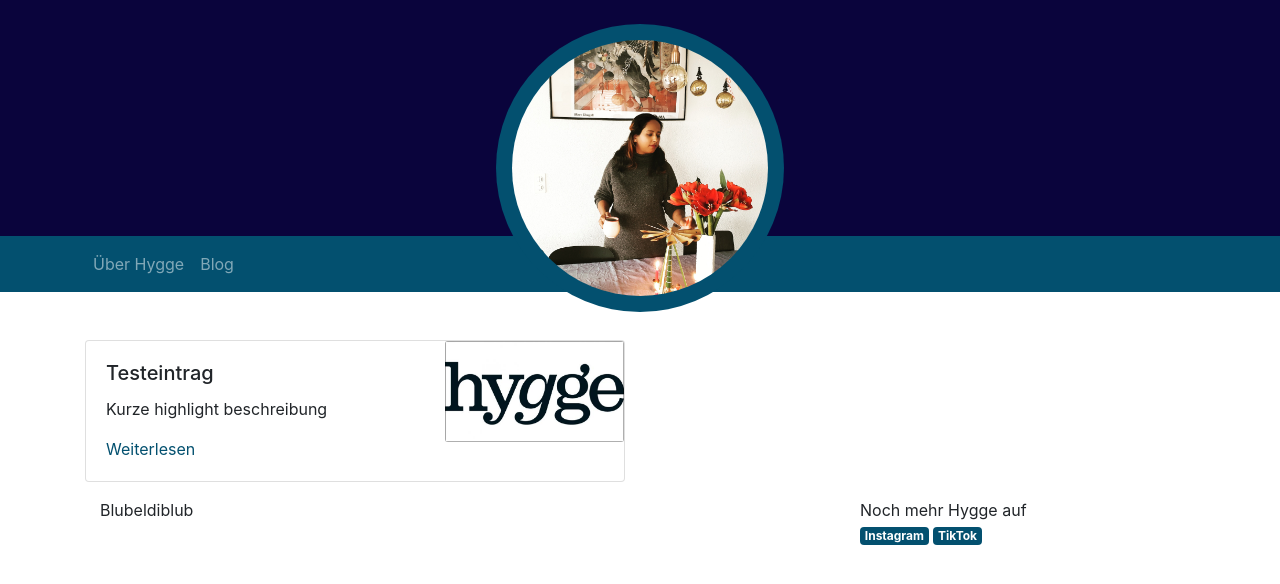
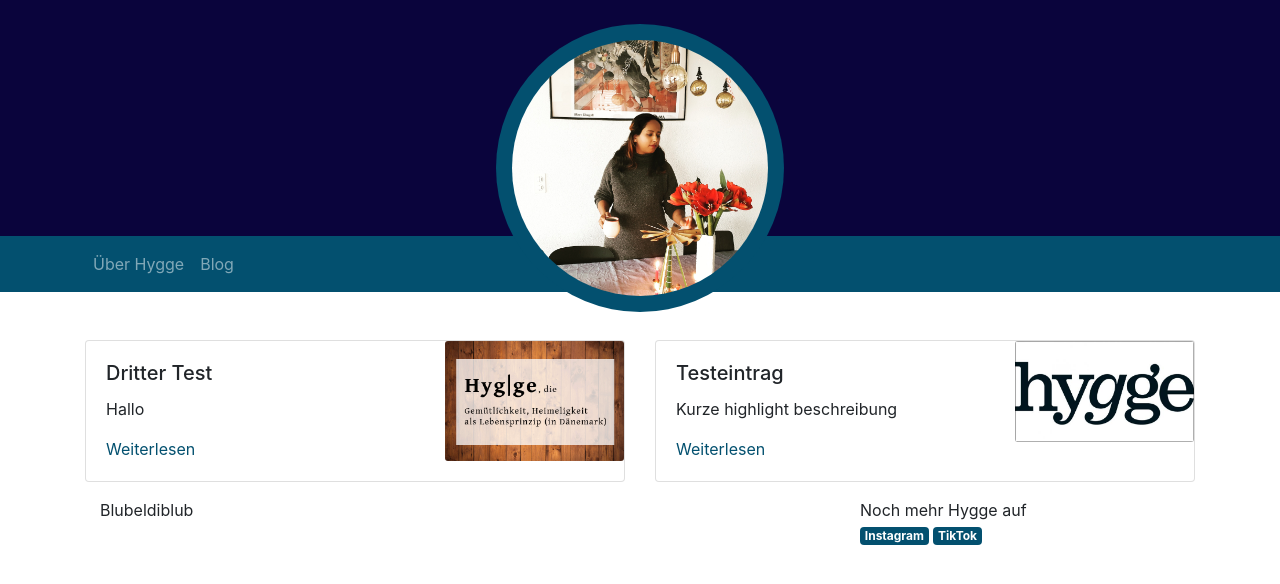
Before and after one commit to mehrhygge/mehrhygge.github.io, a Jekyll site: the page built from _posts/2020-12-06-dritter-test.md, in a window 1280 px wide. Shown: the top 584 px of the page. Built offline with Jekyll 4.4.1, drawn with Linux system fonts in a browser that asks for light colours; a script that is not in the unit is left out.

Commit message:
Update Blog “2020-12-06-dritter-test”

```diff
--- a/_posts/2020-12-06-dritter-test.md
+++ b/_posts/2020-12-06-dritter-test.md
@@ -3,7 +3,8 @@ layout: post
 excerpt_separator: <!--more-->
 title: Dritter Test
 date: 2020-12-06T10:20:05.562Z
-featured: false
-featured_description: " "
+featured: true
+featured_description: Hallo
+featured_image: /assets/uploads/hygge-definition-duden.png
 ---
 Blubeldiblub
```
Also changed, not shown: assets/uploads/hygge-definition-duden.png (added).
